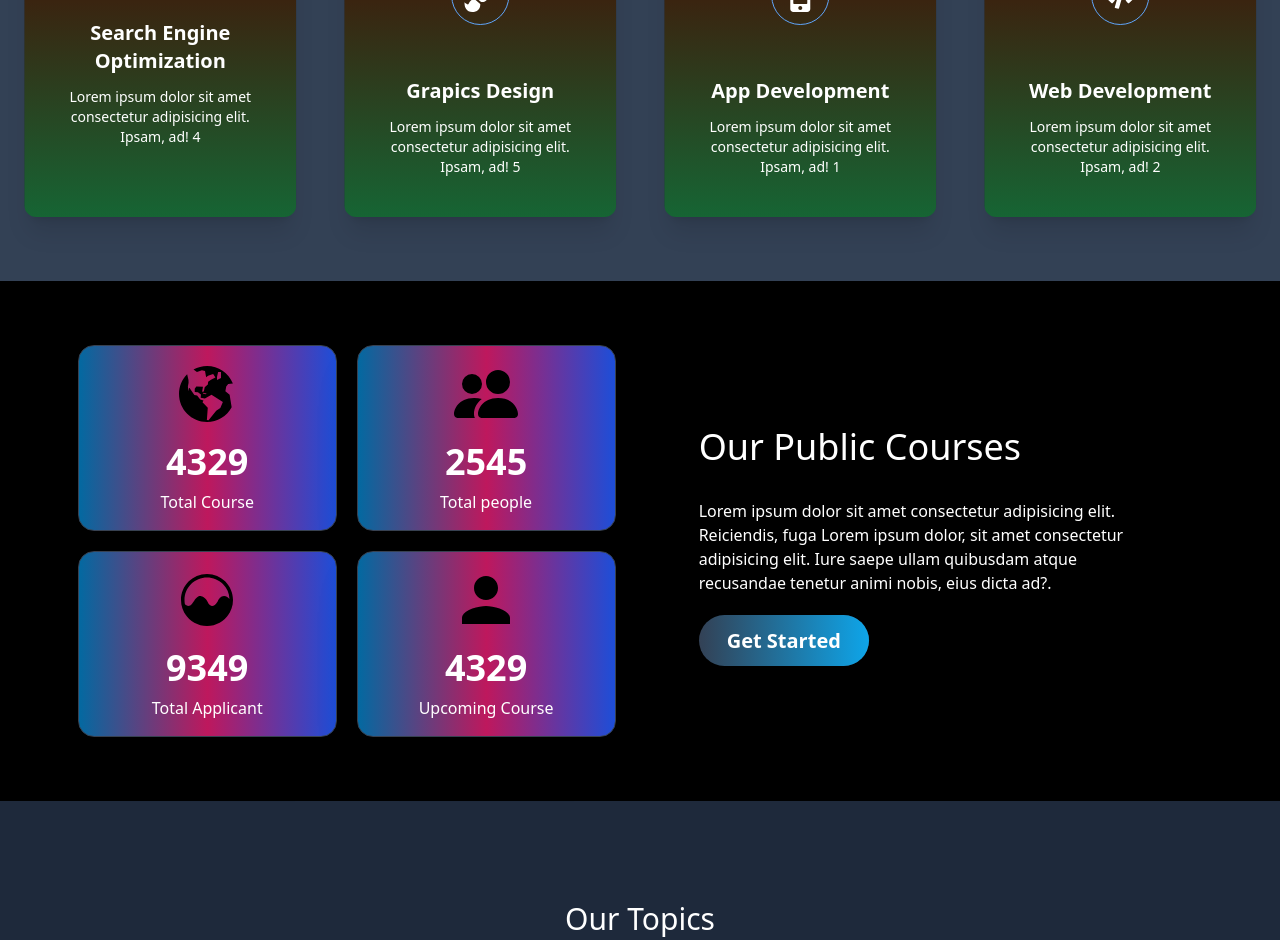
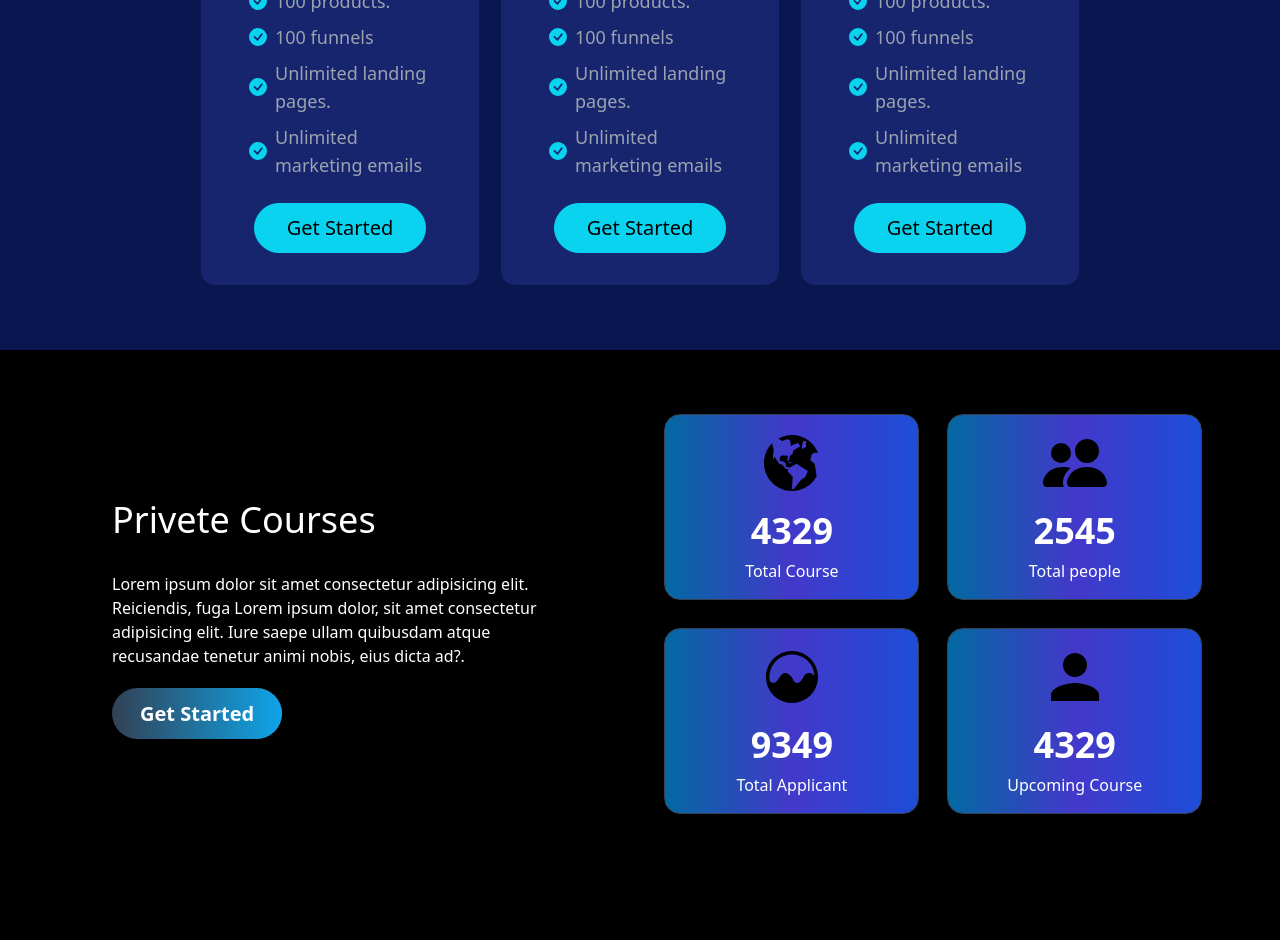
Before and after one commit to Sadekinchowdhury/E-learnig, a React (Create React App) app: page / in a window 1280 px wide. Shown: the part 2180-3120 px from the top of the page. Built offline with nearby package versions, Linux system fonts and the light colour scheme.

Commit message:
git problem solve homepage

```diff
--- a/src/Home.js
+++ b/src/Home.js
@@ -119,19 +119,19 @@ export default function Home() {
                         </Link>
                     </div>
                 </div>
+                <div>
+                    <HomePageMeeting />
+                </div>
+                <div>
+                    <PublicStaticks />
+                </div>
                 <div className="">
                     <Statistics />
                 </div>
             </div>
-            <div>
-                <ServiceSlider />
-            </div>
-            <div className="">
-                <Statistics />
-            </div>
-            <div>
-                <Services />
-            </div>
+
+
+
             <div className="py-20">
                 <Banner />
             </div>
```
